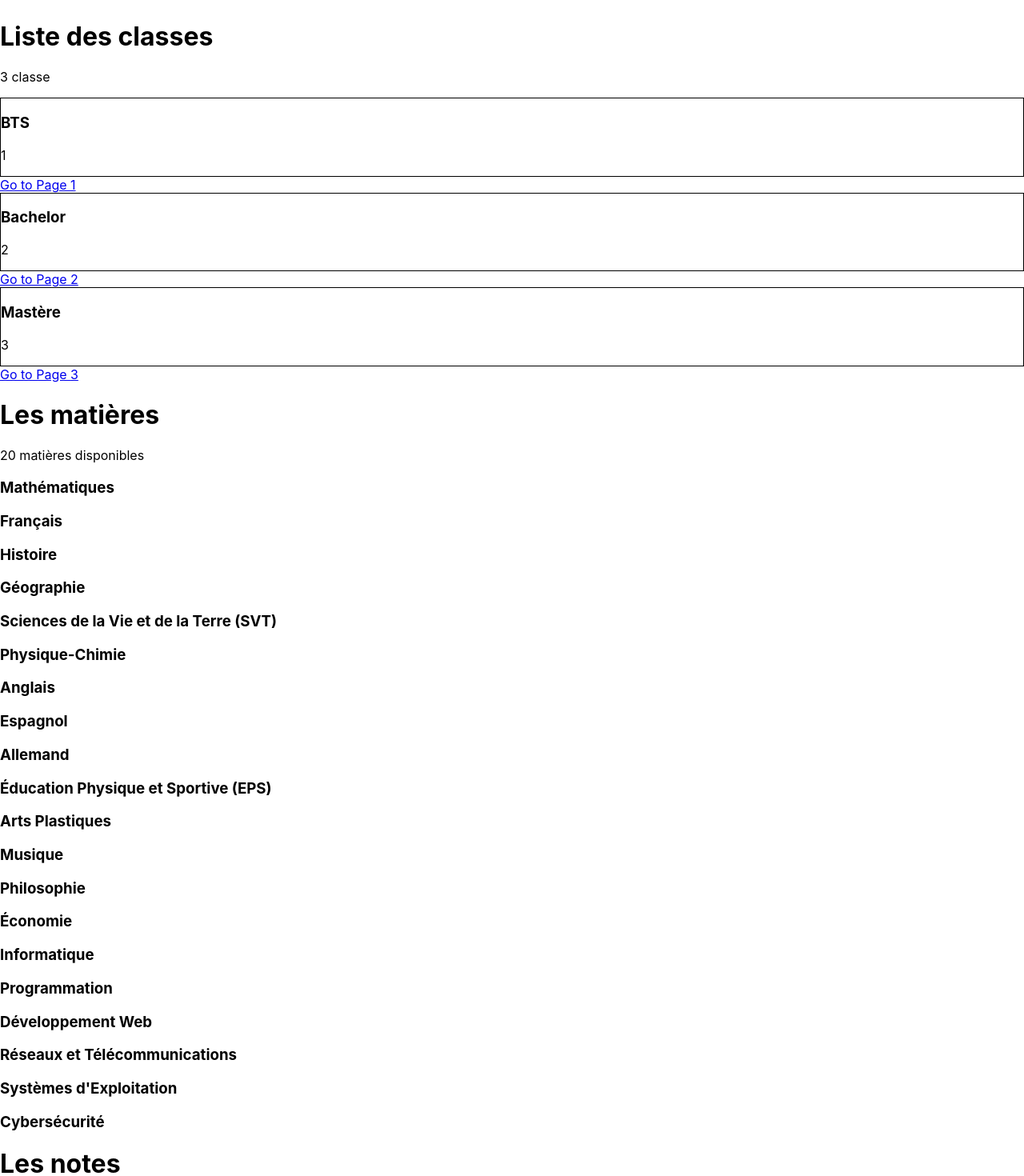
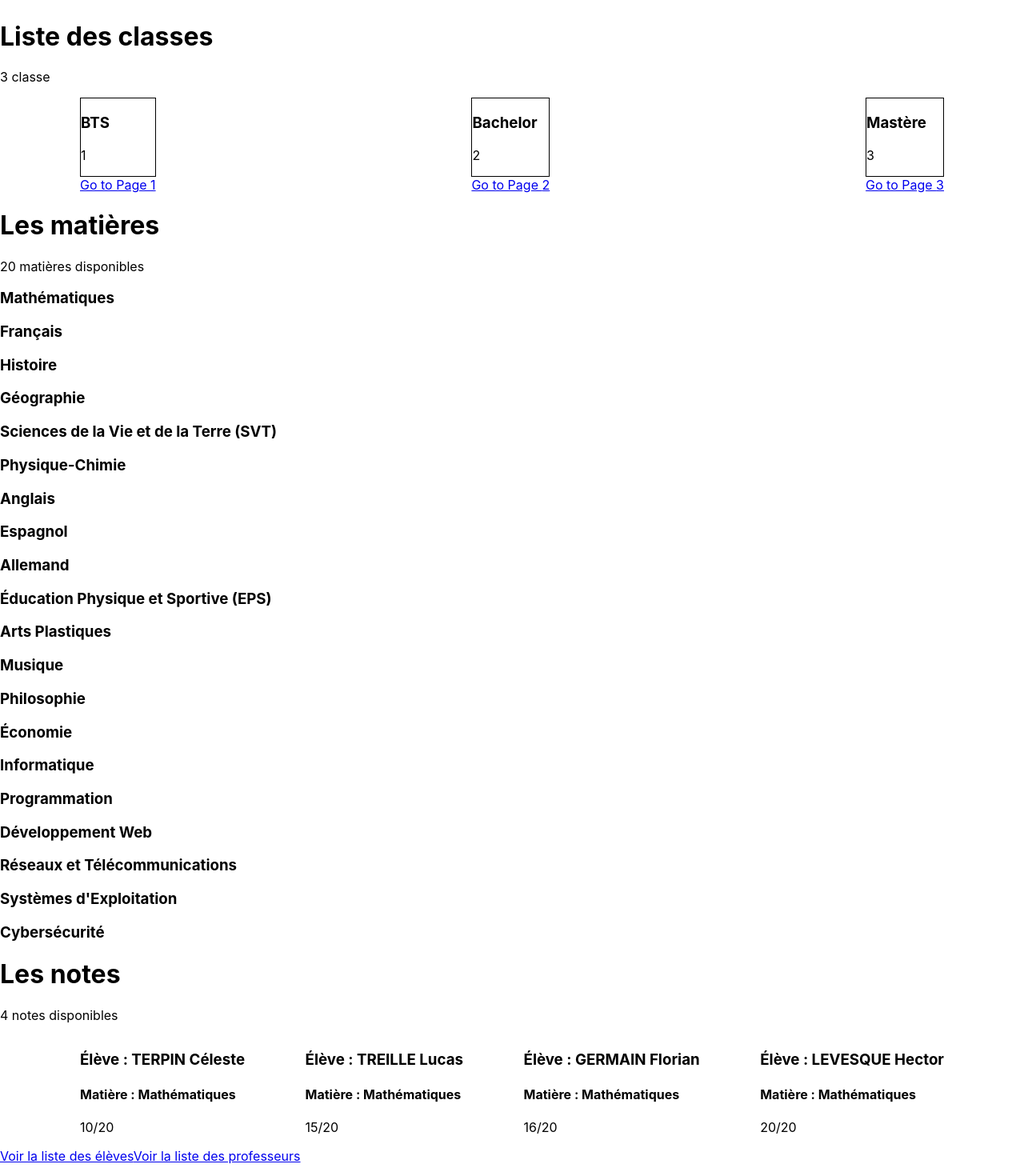
Before and after one commit to Cxlxst/noteBuster, a React (Create React App) app: page / in a window 1280 px wide. Shown: the part 400-1870 px from the top of the page at 80% size. Built offline with nearby package versions, Linux system fonts and the light colour scheme.

Commit message:
[FEAT] Update style

```diff
--- a/src/notes/listeNotes.css
+++ b/src/notes/listeNotes.css
@@ -1,4 +1,4 @@
-.listePersonne{
+.listeNotes{
     display: flex;
     justify-content: space-between;
 
--- a/src/personnes/listeClasse.jsx
+++ b/src/personnes/listeClasse.jsx
@@ -5,7 +5,7 @@ export const ListeClasse = ({liste}) => {
 
     return (
 
-        <div>
+        <div class="listePersonne">
             {
                 liste.map((value, index)=>{
                     return (
```
